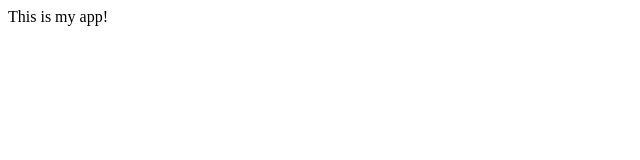
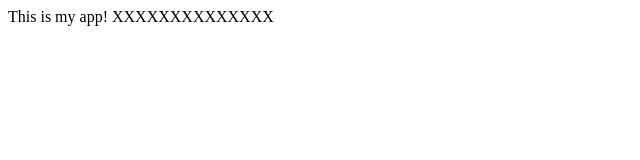
Before and after one commit to gunnark1/GitTest, a plain HTML site: page index.html in a window 1280 px wide. Shown: the whole page, without its empty margins (0-640 px from the left). Drawn offline with Linux system fonts and the light colour scheme.

Commit message:
commit i branch 2

```diff
--- a/index.html
+++ b/index.html
@@ -2,7 +2,7 @@
 <head>
 <title>My App</title>
 <body>
- This is my app!
+ This is my app! XXXXXXXXXXXXXX
  </body>
 </head>
 </html>
```
